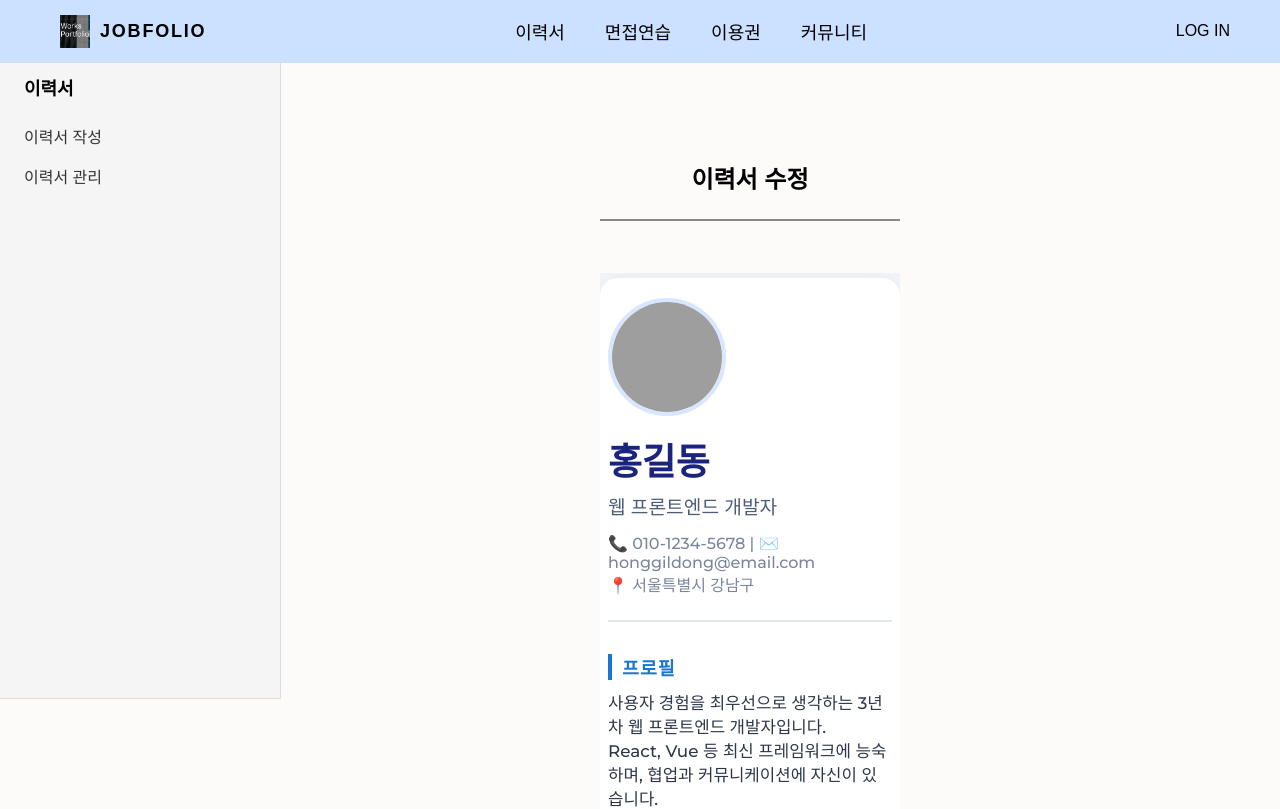
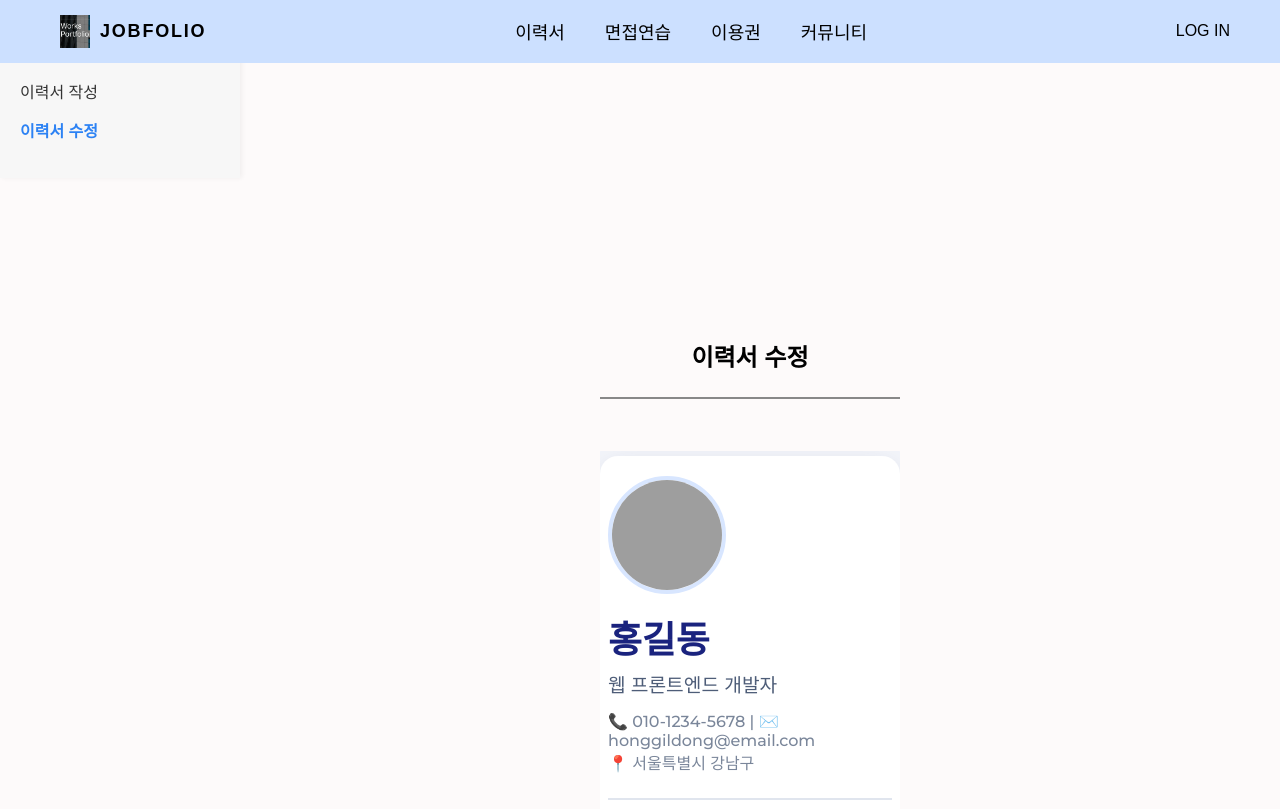
Before and after one commit to JobFolioProject/JobFolio, a React (Create React App) app in the folder react-project/: page /resume/edit in a window 1280 px wide. Shown: the top 809 px of the page. Built offline with nearby package versions, Linux system fonts and the light colour scheme; the HTML template or start-up script is replaced by a standard one.

Commit message:
[2025-06-11] 엄희윤 - 이력서 페이지 수정
url 통일 및 component 연결, 중복 div 삭제

```diff
--- a/react-project/src/components/resume/Resume.jsx
+++ b/react-project/src/components/resume/Resume.jsx
@@ -35,9 +35,7 @@ const Resume = () => {
 
     return (
     <div className='resume'>
-        <div className='resume-sidebar'>
             <ResumeSidebar/>
-        </div>
         <div className='resume-content'>
             <div className="resume-banner">
                 <img src="/resources/img/banner.png" alt="Banner" />
--- a/react-project/src/components/resume/ResumeModify.jsx
+++ b/react-project/src/components/resume/ResumeModify.jsx
@@ -1,5 +1,6 @@
 import { useEffect, useRef, useState } from "react";
 import "../../css/resume/ResumeModify.css";
+import ResumeSidebar from "./ResumeSidebar";
 
 const ResumeModify = () => {
   const [aiComment, setAiComment] = useState({});
@@ -37,13 +38,7 @@ const ResumeModify = () => {
 
   return (
     <div>
-      <div className="sidebar">
-        <div className="menuTitle">이력서</div>
-        <ul className="subMenu">
-          <li className="subMenuItem">이력서 작성</li>
-          <li className="subMenuItem">이력서 관리</li>
-        </ul>
-      </div>
+      <ResumeSidebar/>
       <div className="resume">
         <div className="resumeContent">
           <h2 className="title">이력서 수정</h2>
```
